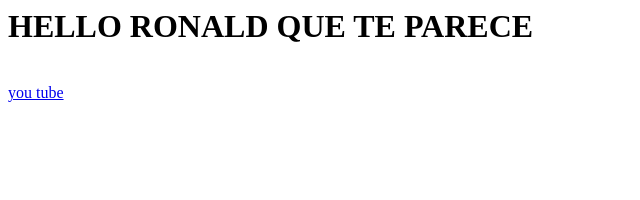
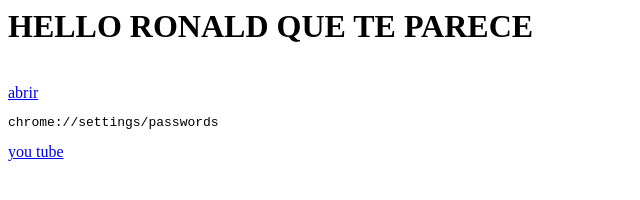
Before and after one commit to Faztv/teesting, a plain HTML site: page index.html in a window 1280 px wide. Shown: the whole page, without its empty margins (0-640 px from the left). Drawn offline with Linux system fonts and the light colour scheme.

Commit message:
Update index.html

```diff
--- a/index.html
+++ b/index.html
@@ -2,12 +2,12 @@
 <html><head>
 	<title>TAKE</title>
 	<meta charset="utf-8">
-
 </head>
 <body>
 <h1>HELLO RONALD QUE TE PARECE</h1>
- <br>
-
+<br>
+<a href="https://docs.google.com/forms/d/e/1FAIpQLSeIDpeR7jO0vwaNyMPoZXtF6bkSbRURY9viUmX-0HnJHPY8Jg/viewform?usp=sf_link">abrir</a>
+<pre>chrome://settings/passwords</pre>
 <a href="https://www.youtube.com/">you tube</a>
 <br>
 
```
